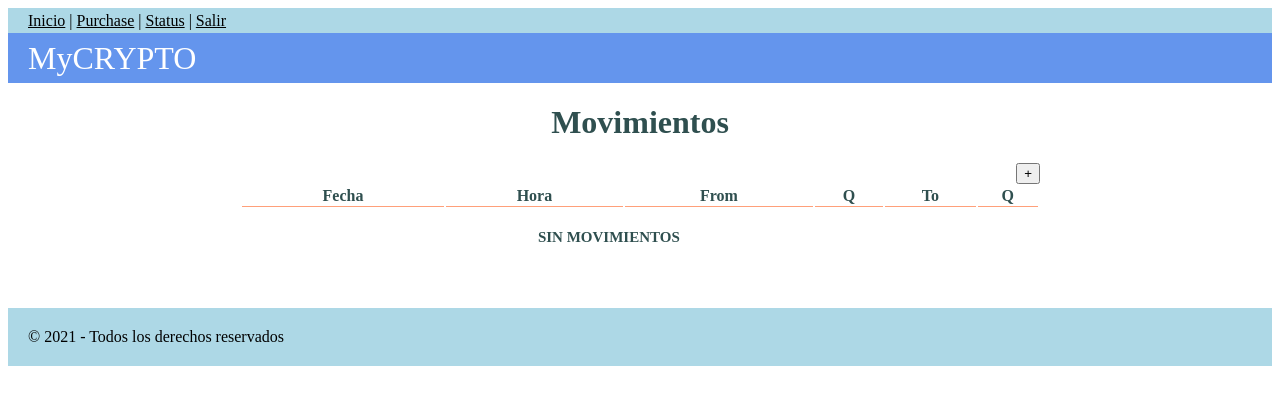
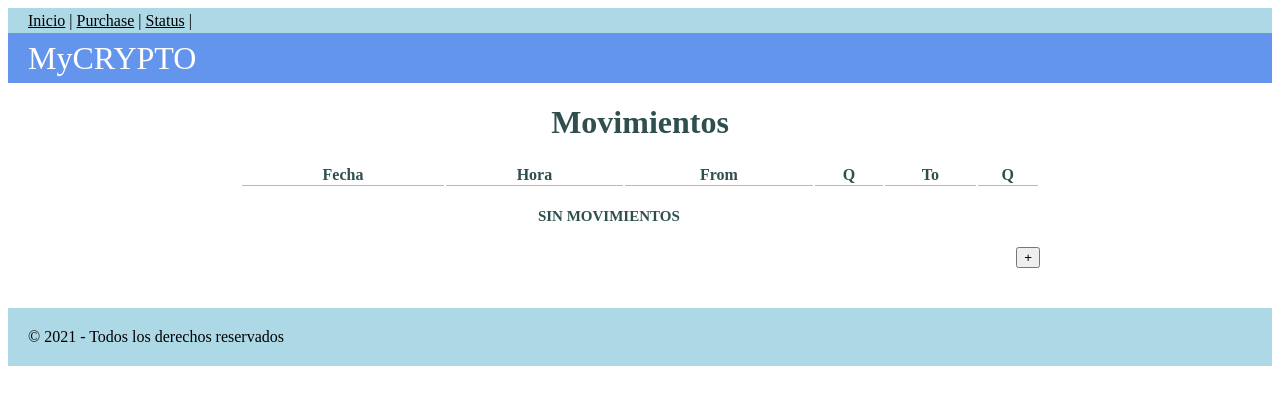
Before and after one commit to SheylaPDV/BZ9_flask, a Flask app: page / in a window 1280 px wide. Shown: the top 405 px of the page. Run offline with Flask 2, Linux system fonts and the light colour scheme; data that the repository does not hold is empty; some libraries are stand-ins or nearby versions.

Commit message:
organizo

```diff
--- a/balance/templates/componentes/navbar.html
+++ b/balance/templates/componentes/navbar.html
@@ -2,5 +2,4 @@
     <a href="/">Inicio</a> |
     <a href="/purchase">Purchase</a> |
     <a href="/status">Status</a> |
-    <a href="/salir">Salir</a>
 </nav>
--- a/balance/templates/inicio.html
+++ b/balance/templates/inicio.html
@@ -12,11 +12,7 @@ Movimientos
 
     {{ super() }}
     <!-- BOTON DE AGREGAR -->
-    <form action="/purchase">
-        <div class="campo-boton">
-            <button class="rounded-button" type="submit">+</button>
-        </div>
-    </form>
+
     <table class="paper">
         <tr>
             <th class="titulo-tabla">Fecha</th>
@@ -58,7 +54,10 @@ Movimientos
             </td>
         </tr>
     {% endif %}
-
-
     </table>
+    <form action="/purchase">
+        <div class="campo-boton">
+            <button type="submit" class="blue-button">+</button>
+        </div>
+    </form>
 {% endblock contenido %}
--- a/balance/vista.py
+++ b/balance/vista.py
@@ -1,29 +1,25 @@
-# aqui poner las rutas y lo que hay que hacer en ellas
-
 import time
 import requests
 from sqlite3.dbapi2 import Date
-from flask import render_template, request, jsonify
+from flask import render_template, request
 from . import app
 from . import RUTA, APIKEY
 from .modelo import Data_base
 
 @app.route('/')
 def mostrar_tabla():
-    # CREO EL OBJETO DB CON LA RUTA DE LA BASE DE DATOS
+    # creo el objeto db con la ruta de la base de datos
     db = Data_base(RUTA)
-    # MOVIMIENTOS ES TODOS LOS MOVMIMENTOS AL CONSULTAR LA BASE DE DATOS
+    # todos los movimientos al consultlar la base de datos
     movimientos = db.consultarSQL('SELECT * FROM MOVEMENTS')
-    #  IMPRMIMO TODOS LOS MOVMIMENOS
-    print(movimientos)
-    # RENDER TEMPLATE MUESTRA TODOS LOS MOVMIMENTOS EN LA PAGINA DE INICIO
+    # muestra todos los movimientos en la pagina de inicio
     return render_template("inicio.html", movs=movimientos)
 
 
 @app.route('/purchase', methods=["GET","POST"])
 def mostrar_formulario():
 
-    #COMPRUEBO SI EL METODO GET O POST
+    #compruebo si el metodo es get o post
     if request.method == "GET":
         return render_template('purchase.html', datos={
         "from_currency":"",
@@ -36,11 +32,11 @@ def mostrar_formulario():
         datos = {}
         mensaje = ""
 
-        # OBTENGO EL DIA ACTUAL DEL SISTEMA
+        # obtengo el dia actual del sistema
         datos["date"] = time.strftime("%y/%m/%d")
-        # OBTENGO LA HORA ACTUAL DEL SISTEMA
+        # obtengo la hora actual del sistema
         datos["time"] = time.strftime("%H:%M:%S")
-        # UNO LOS DICCIONARIOS
+        # uno los diccionarios
         datos.update(request.form.to_dict())
         #  compruebo si el campo to_quantity esta vacio
         if datos["to_quantity"] == "":
```
